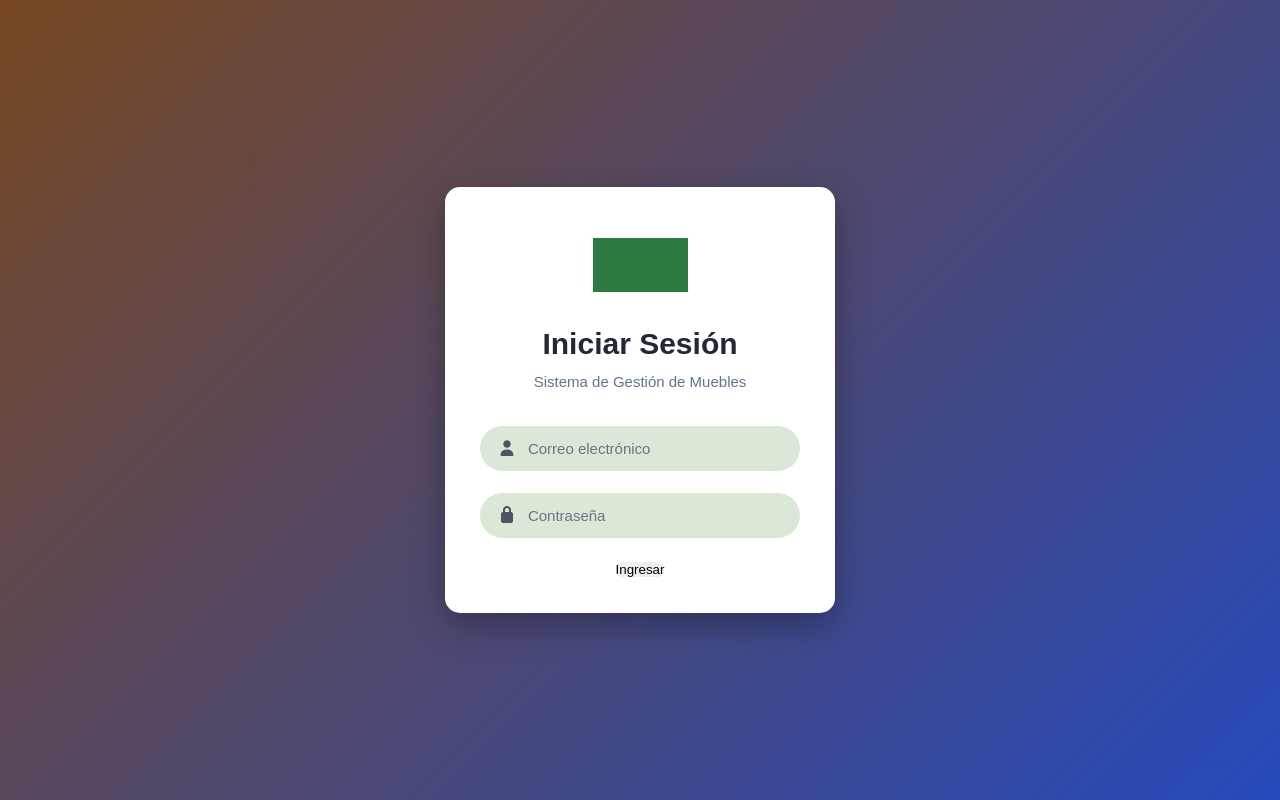
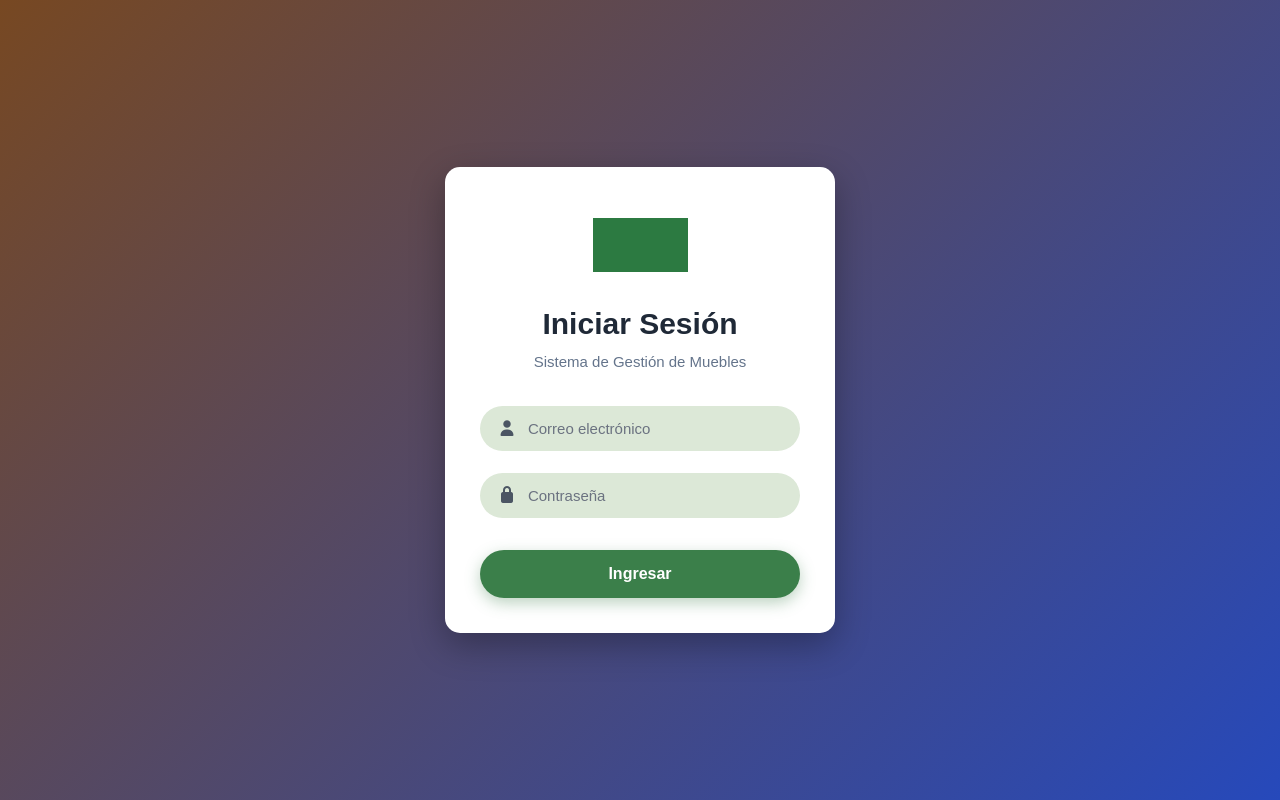
Before and after one commit to wilmerpvl/TESIS, a React (Vite) app in the folder frontend-react/: page /login in a window 1280 px wide. Built offline with nearby package versions, Linux system fonts and the light colour scheme.

Commit message:
Update login.jsx

```diff
--- a/frontend-react/src/pages/login.jsx
+++ b/frontend-react/src/pages/login.jsx
@@ -88,6 +88,7 @@ function Login() {
                     </div>
 
                     <button
+                        className="login-btn"
                         onClick={login}
                     >
                         Ingresar
```
